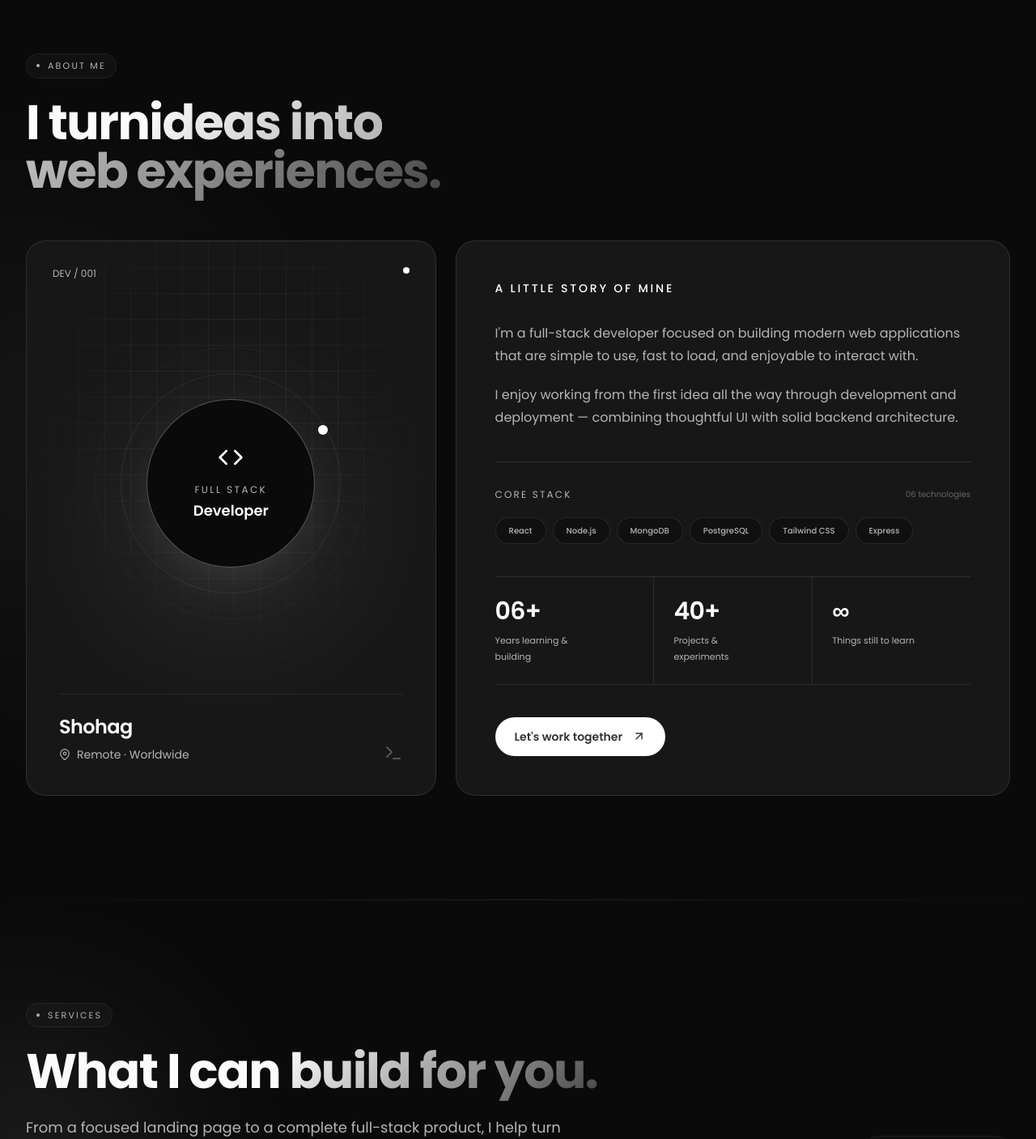
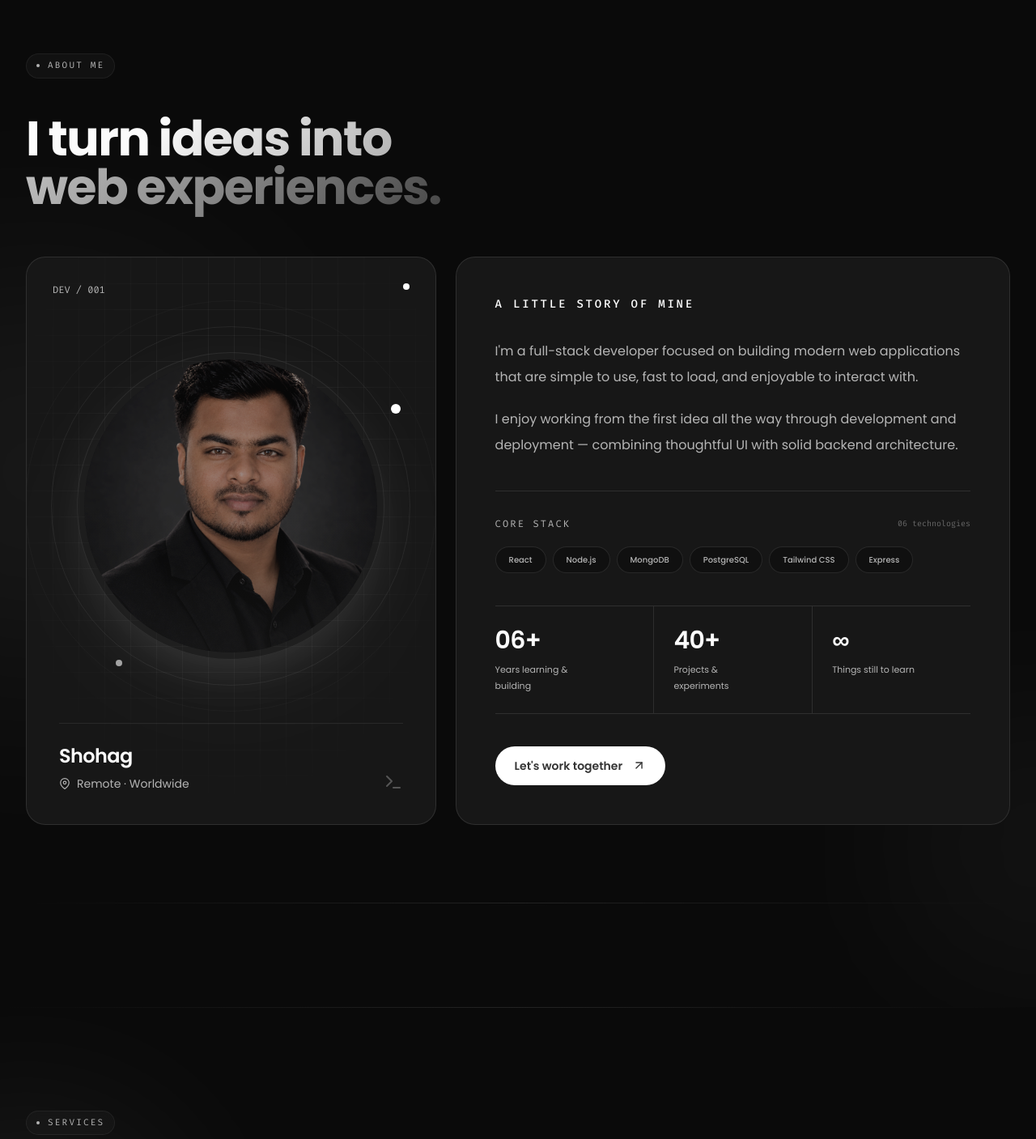
Before and after one commit to DeveloperShohagMiah/Shohag-Portfolio, a React (Vite) app in the folder portfolio-website/frontend/: page /about in a window 1280 px wide. Shown: the part 980-2387 px from the top of the page at 81% size. Built offline with nearby package versions, Linux system fonts and the light colour scheme.

Commit message:
I have polished skills card hover effect.

```diff
--- a/portfolio-website/frontend/src/components/About.jsx
+++ b/portfolio-website/frontend/src/components/About.jsx
@@ -2,11 +2,11 @@
 import React from "react";
 import {
     FiArrowUpRight,
-    FiCode,
     FiMapPin,
     FiTerminal,
 } from "react-icons/fi";
 import SectionHeader from "./SectionHeader";
+import profileImage from "../assets/about.png";
 
 const STACK = [
     "React",
@@ -30,85 +30,92 @@ export default function About() {
             className="relative overflow-hidden bg-background py-24 sm:py-32"
         >
             {/* Top border */}
-            <div className="absolute inset-x-0 top-0 h-px bg-border" />
+            <div
+                aria-hidden="true"
+                className="absolute inset-x-0 top-0 h-px bg-gradient-to-r from-transparent via-border to-transparent"
+            />
 
-            {/* Background glow */}
-            <div className="pointer-events-none absolute left-[-180px] top-1/3 h-[420px] w-[420px] rounded-full bg-primary/8 blur-[140px]" />
+            {/* Ambient glow */}
+            <div className="pointer-events-none absolute -left-40 top-1/3 h-[420px] w-[420px] rounded-full bg-primary/10 blur-[140px]" />
+
+            <div className="pointer-events-none absolute -right-40 bottom-10 h-[320px] w-[320px] rounded-full bg-primary/5 blur-[120px]" />
 
             <div className="relative mx-auto max-w-7xl px-6 lg:px-8">
 
-                {/* Header */}
-                <div className="flex flex-col gap-5 sm:flex-row sm:items-end sm:justify-between">
-                    <div className="max-w-3xl">
-                        <SectionHeader label={"About Me"} />
+                {/* HEADER */}
+                <div className="max-w-4xl">
+                    <SectionHeader label="About Me" />
 
-                        <h2 className="text-balance text-4xl font-bold tracking-tight text-foreground sm:text-5xl lg:text-6xl">
-                            I turn
-                            <span className="text-gradient">ideas into web experiences.</span>
-                        </h2>
-                    </div>
+                    <h2 className="mt-5 text-balance text-4xl font-bold tracking-tight text-foreground sm:text-5xl lg:text-6xl">
+                        I turn{" "}
+                        <span className="text-gradient">
+                            ideas into web experiences.
+                        </span>
+                    </h2>
                 </div>
 
-                {/* Main */}
+                {/* MAIN GRID */}
                 <div className="mt-14 grid gap-6 lg:grid-cols-[0.85fr_1.15fr]">
 
-                    {/* ---------------------------------------------
-                        LEFT — VISUAL IDENTITY
-                    --------------------------------------------- */}
-                    <div className="relative min-h-[520px] overflow-hidden rounded-3xl border border-border bg-card">
+                    {/* ==========================================
+                        LEFT — PROFILE / VISUAL
+                    ========================================== */}
+                    <div className="group relative min-h-[520px] overflow-hidden rounded-3xl border border-border bg-card">
 
-                        {/* Grid */}
+                        {/* Technical grid */}
+                        <div
+                            aria-hidden="true"
+                            className="pointer-events-none absolute inset-0 bg-[linear-gradient(to_right,oklch(1_0_0/0.045)_1px,transparent_1px),linear-gradient(to_bottom,oklch(1_0_0/0.045)_1px,transparent_1px)] [background-size:32px_32px] [mask-image:radial-gradient(ellipse_70%_70%_at_50%_40%,black_35%,transparent_85%)]"
+                        />
 
+                        {/* Center glow */}
+                        <div className="pointer-events-none absolute left-1/2 top-1/2 h-64 w-64 -translate-x-1/2 -translate-y-1/2 rounded-full bg-primary/10 blur-[100px] transition-all duration-700 group-hover:bg-primary/15" />
 
-                        <div aria-hidden="true" className="absolute inset-0  bg-[linear-gradient(to_right,oklch(1_0_0/0.045)_1px,transparent_1px),linear-gradient(to_bottom,oklch(1_0_0/0.045)_1px,transparent_1px)] [background-size:32px_32px] [mask-image:radial-gradient(ellipse_60%_60%_at_50%_30%,black_40%,transparent_85%)]"></div>
-
-                        {/* Glow */}
-                        <div className="absolute left-1/2 top-1/2 h-64 w-64 -translate-x-1/2 -translate-y-1/2 rounded-full bg-primary/10 blur-[100px]" />
-
-                        {/* Decorative circles */}
-                        <div className="absolute right-8 top-8 h-2 w-2 rounded-full bg-primary" />
+                        {/* Decorative dot */}
+                        <div className="absolute right-8 top-8 h-2 w-2 rounded-full bg-primary shadow-lg shadow-primary/50" />
 
                         {/* Developer mark */}
                         <div className="absolute left-8 top-8 font-code text-xs text-muted-foreground">
                             DEV / 001
                         </div>
 
-                        <div className="relative flex h-full flex-col justify-between p-8 sm:p-10">
+                        <div className="relative flex h-full min-h-[520px] flex-col justify-between p-8 sm:p-10">
 
-                            {/* Center */}
-                            <div className="flex flex-1 items-center justify-center">
 
+                            {/* PROFILE IMAGE */}
+                            <div className="flex flex-1 items-center justify-center py-12">
                                 <div className="relative">
 
-                                    {/* Outer ring */}
-                                    <div className="absolute -inset-8 rounded-full border border-border/70" />
-                                    <div className="absolute -inset-16 rounded-full border border-border/30" />
+                                    {/* Outer orbit */}
+                                    <div className="absolute -inset-8 rounded-full border border-border/60" />
 
-                                    {/* Main circle */}
-                                    <div className="flex h-44 w-44 items-center justify-center rounded-full border border-primary/30 bg-background shadow-2xl shadow-primary/10 sm:h-52 sm:w-52">
+                                    {/* Second orbit */}
+                                    <div className="absolute -inset-16 rounded-full border border-border/25" />
 
-                                        <div className="text-center">
-                                            <FiCode
-                                                className="mx-auto text-primary"
-                                                size={32}
-                                            />
+                                    {/* Glow */}
+                                    <div className="absolute inset-0 -z-10 rounded-full bg-primary/20 blur-[80px]" />
 
-                                            <p className="mt-4 font-code text-xs uppercase tracking-[0.2em] text-muted-foreground">
-                                                Full Stack
-                                            </p>
+                                    {/* Large photo */}
+                                    <div className="relative h-72 w-72 overflow-hidden rounded-full border border-border/70 bg-muted/30 p-2 shadow-2xl shadow-primary/10 sm:h-[340px] sm:w-[340px] lg:h-[380px] lg:w-[380px]">
+                                        <img src={profileImage} alt="Shohag" className="h-full w-full rounded-full object-cover brightness-[0.72] contrast-[1.08] saturate-[0.85] transition-transform duration-700 group-hover:scale-105" />
 
-                                            <p className="mt-1 text-lg font-semibold text-foreground">
-                                                Developer
-                                            </p>
-                                        </div>
+                                        {/* Dark overlay */}
+                                        <div className="pointer-events-none absolute inset-2 rounded-full bg-muted/20" />
+
+                                        {/* Subtle gradient */} <div className="pointer-events-none absolute inset-2 rounded-full bg-gradient-to-t from-muted/35 via-transparent to-transparent" />
                                     </div>
 
                                     {/* Orbit dot */}
-                                    <div className="absolute -right-4 top-8 h-3 w-3 rounded-full bg-primary shadow-lg shadow-primary/50" />
+                                    <div className="absolute -right-5 top-16 h-3 w-3 rounded-full bg-primary shadow-lg shadow-primary/50" />
+
+                                    {/* Small orbit dot */}
+                                    <div className="absolute -bottom-2 left-12 h-2 w-2 rounded-full bg-primary/60" />
                                 </div>
                             </div>
 
-                            {/* Bottom info */}
+
+
+                            {/* PROFILE INFO */}
                             <div className="relative border-t border-border/70 pt-6">
                                 <div className="flex items-end justify-between gap-4">
 
@@ -119,33 +126,36 @@ export default function About() {
 
                                         <div className="mt-2 flex items-center gap-2 text-sm text-muted-foreground">
                                             <FiMapPin size={14} />
-                                            Remote · Worldwide
+                                            <span>Remote · Worldwide</span>
                                         </div>
                                     </div>
 
                                     <FiTerminal
+                                        size={24}
                                         className="text-muted-foreground/40"
-                                        size={24}
                                     />
                                 </div>
                             </div>
                         </div>
                     </div>
 
-                    {/* ---------------------------------------------
+                    {/* ==========================================
                         RIGHT — CONTENT
-                    --------------------------------------------- */}
+                    ========================================== */}
                     <div className="rounded-3xl border border-border bg-card p-7 sm:p-10 lg:p-12">
 
+                        {/* Intro label */}
                         <p className="font-code text-sm font-medium uppercase tracking-[0.2em] text-primary">
                             A little story of mine
                         </p>
 
-                        <div className="mt-8 max-w-2xl space-y-5 text-base leading-7 text-muted-foreground">
+                        {/* Story */}
+                        <div className="mt-8 max-w-2xl space-y-5 text-base leading-8 text-muted-foreground">
                             <p>
-                                I&apos;m a full-stack developer focused on building
-                                modern web applications that are simple to use,
-                                fast to load, and enjoyable to interact with.
+                                I&apos;m a full-stack developer focused on
+                                building modern web applications that are
+                                simple to use, fast to load, and enjoyable to
+                                interact with.
                             </p>
 
                             <p>
@@ -155,10 +165,12 @@ export default function About() {
                             </p>
                         </div>
 
-                        {/* Stack */}
+                        {/* ======================================
+                            STACK
+                        ====================================== */}
                         <div className="mt-10 border-t border-border pt-8">
 
-                            <div className="flex items-center justify-between">
+                            <div className="flex items-center justify-between gap-4">
                                 <p className="font-code text-xs uppercase tracking-[0.18em] text-muted-foreground">
                                     Core stack
                                 </p>
@@ -180,7 +192,9 @@ export default function About() {
                             </div>
                         </div>
 
-                        {/* Stats */}
+                        {/* ======================================
+                            STATS
+                        ====================================== */}
                         <div className="mt-10 grid grid-cols-3 border-y border-border">
 
                             {STATS.map(([value, label], index) => (
@@ -200,10 +214,11 @@ export default function About() {
                                     </p>
                                 </div>
                             ))}
-
                         </div>
 
-                        {/* CTA */}
+                        {/* ======================================
+                            CTA
+                        ====================================== */}
                         <div className="mt-10">
                             <a
                                 href="#contact"
@@ -219,6 +234,9 @@ export default function About() {
                         </div>
                     </div>
                 </div>
+
+                {/* Bottom divider */}
+                <div className="mt-24 h-px bg-gradient-to-r from-transparent via-border to-transparent" />
             </div>
         </section>
     );
--- a/portfolio-website/frontend/src/components/Hero.jsx
+++ b/portfolio-website/frontend/src/components/Hero.jsx
@@ -148,7 +148,7 @@ const Hero = () => {
               <span className="relative inline-flex h-full w-full rounded-full bg-green-600" />
             </span>
 
-            <span className='uppercase text-[11px] '>Available for new projects</span>
+            <span className='font-code text-[11px] '>Available for new projects</span>
 
             <span className="mx-1 h-3 w-px bg-border" />
 
--- a/portfolio-website/frontend/src/index.css
+++ b/portfolio-website/frontend/src/index.css
@@ -60,7 +60,7 @@
     /* Fonts */
     --font-display: "Poppins", sans-serif;
     --font-body: "Inter", sans-serif;
-    /* --font-code: "Fira Code", monospace; */
+    --font-code: "Fira Code", monospace;
 
     /* Shadows */
     --shadow-sm: 0 1px 2px rgba(0, 0, 0, 0.25);
```
Also changed, not shown: portfolio-website/frontend/src/components/Services.jsx (+1 -19 lines), portfolio-website/frontend/src/components/Skills.jsx (+6 -2 lines), portfolio-website/frontend/src/assets/about.png (added).
